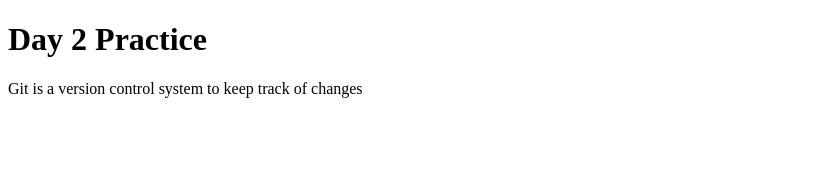
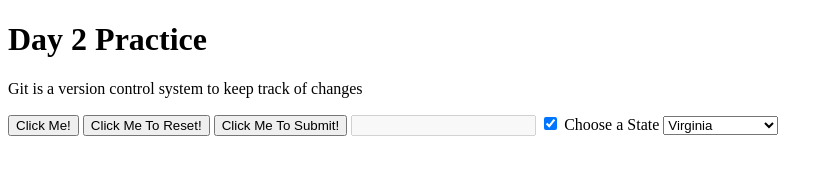
Before and after one commit to SamRiver7/frontend, a plain HTML site: page practice.html in a window 1280 px wide. Shown: the whole page, without its empty margins (0-833 px from the left). Drawn offline with Linux system fonts and the light colour scheme.

Commit message:
buttons and dropdowns

```diff
--- a/practice.html
+++ b/practice.html
@@ -1,17 +1,35 @@
 <!DOCTYPE html>
 <html lang="en">
-<head>
-    <meta charset="UTF-8">
-    <meta http-equiv="X-UA-Compatible" content="IE=edge">
-    <meta name="viewport" content="width=device-width, initial-scale=1.0">
+  <head>
+    <meta charset="UTF-8" />
+    <meta http-equiv="X-UA-Compatible" content="IE=edge" />
+    <meta name="viewport" content="width=device-width, initial-scale=1.0" />
     <title>Document</title>
-</head>
-<body>
+  </head>
 
+  <body>
     <h1>Day 2 Practice</h1>
+
     <p>Git is a version control system to keep track of changes</p>
+
+    <button type="button">Click Me!</button>
+    <button type="reset">Click Me To Reset!</button>
+    <button type="submit">Click Me To Submit!</button>
+
+    <input type="text" disabled />
+    <input type="checkbox" checked />
+
+    <label for="state">Choose a State</label>
+
+    <select name="State" id="state">
+      <option value="VA">Virginia</option>
+      <option value="NY">New York</option>
+      <option value="DC">Washington DC</option>
+      <option value="MD">Maryland</option>
+    </select>
 
 
 
-</body>
+
+  </body>
 </html>
```
